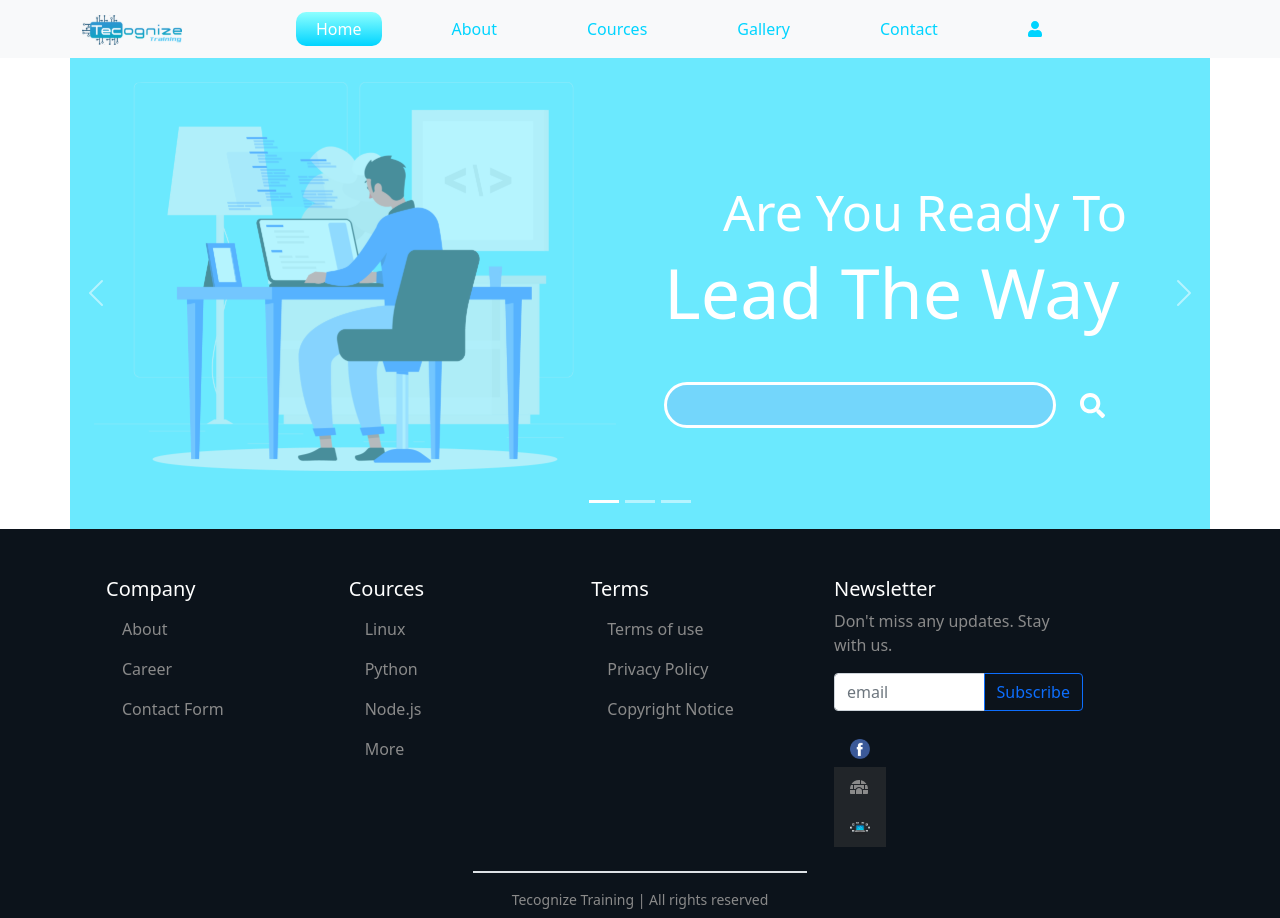
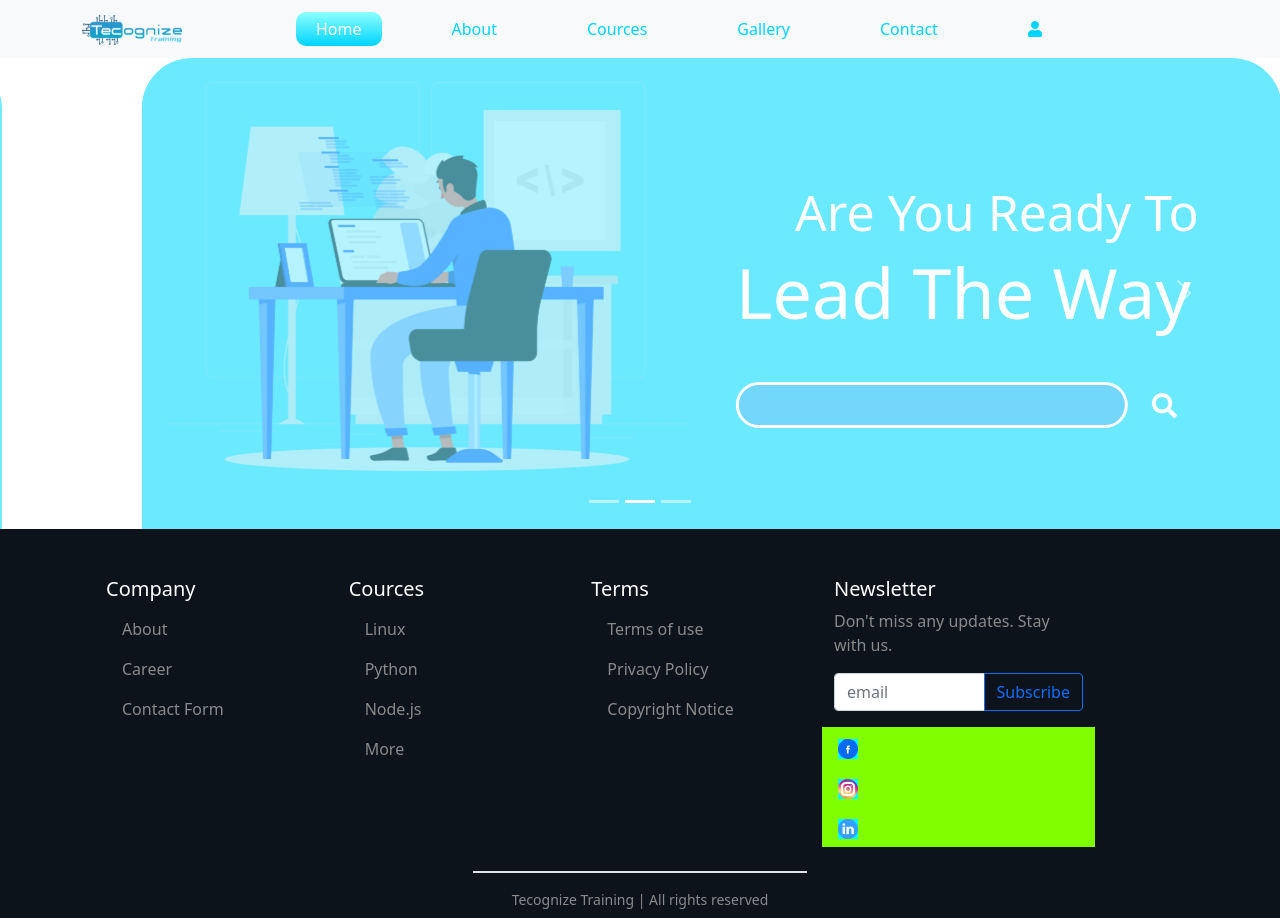
Before and after one commit to monjur15/training-web, a React (Create React App) app: page / in a window 1280 px wide. Built offline with nearby package versions, Linux system fonts and the light colour scheme.

Commit message:
Landing page banner slider done

```diff
--- a/src/components/Footer/Footer.css
+++ b/src/components/Footer/Footer.css
@@ -12,10 +12,16 @@ background-color: #0C131B;
 
 }
 .footer_link{
-    display: inline-block;
+
+    background-color:chartreuse;
+}
+.footer_link a{
+    display: block;
 }
 .footer_link img{
     width: 20px;
+    background-color: aqua;
+
 
 }
 .copyright{
--- a/src/components/Footer/Footer.js
+++ b/src/components/Footer/Footer.js
@@ -2,6 +2,9 @@ import React from 'react';
 import { Button, FormControl, InputGroup, Nav, NavLink } from 'react-bootstrap';
 import { FontAwesomeIcon } from '@fortawesome/react-fontawesome';
 import { faCoffee, faUser, faAddressBook, faIgloo } from '@fortawesome/free-solid-svg-icons';
+import facebook from '../../images/facebook.svg';
+import insta from '../../images/instagram.svg';
+import linkedin from '../../images/linkedin.svg';
 import { } from './Footer.css';
 
 const Footer = () => {
@@ -55,15 +58,15 @@ const Footer = () => {
                             </Button>
                         </InputGroup>
                         <div className='footer_link row'>
-                            <div>
-                                <Nav.Link href="/facebook"><img src="../../images/facebook.png" alt="" /></Nav.Link>
-                            </div>
-                            <div>
-                                <Nav.Link className='bg-dark' href="/instagram">{userIcon}</Nav.Link>
-                            </div>
-                            <div>
-                                <NavLink className='bg-dark done' href="/linkedin"><img src="../../images/bg1.png" alt="" /></NavLink>
-                            </div>
+
+                            <Nav.Link href="/facebook"><img src={facebook} alt="" /></Nav.Link>
+
+
+                            <Nav.Link href="/instagram"><img src={insta} alt="" /></Nav.Link>
+
+
+                            <Nav.Link href="/linkedin"><img src={linkedin} alt="" /></Nav.Link>
+
                         </div>
 
 
--- a/src/components/Home/Home.css
+++ b/src/components/Home/Home.css
@@ -1,5 +1,6 @@
 .slider_main{
     background-color: #6BE9FE;
+    border-radius: 50px 50px 0px 0px;
 }
 .slider1_div{
     /* text-align: center; */
--- a/src/components/Home/Home.js
+++ b/src/components/Home/Home.js
@@ -10,7 +10,7 @@ const Home = () => {
     return (
         <div>
             <Carousel>
-                <Carousel.Item interval={10000}>
+                <Carousel.Item interval={5000}>
                     <div className='container slider_main'>
 
                         <div className='row slider1_div '>
@@ -103,6 +103,10 @@ const Home = () => {
 
             </div> */}
 
+            <div className=''>
+
+            </div>
+
         </div>
     );
 };
```
Also changed, not shown: src/images/instagram.svg (added).
